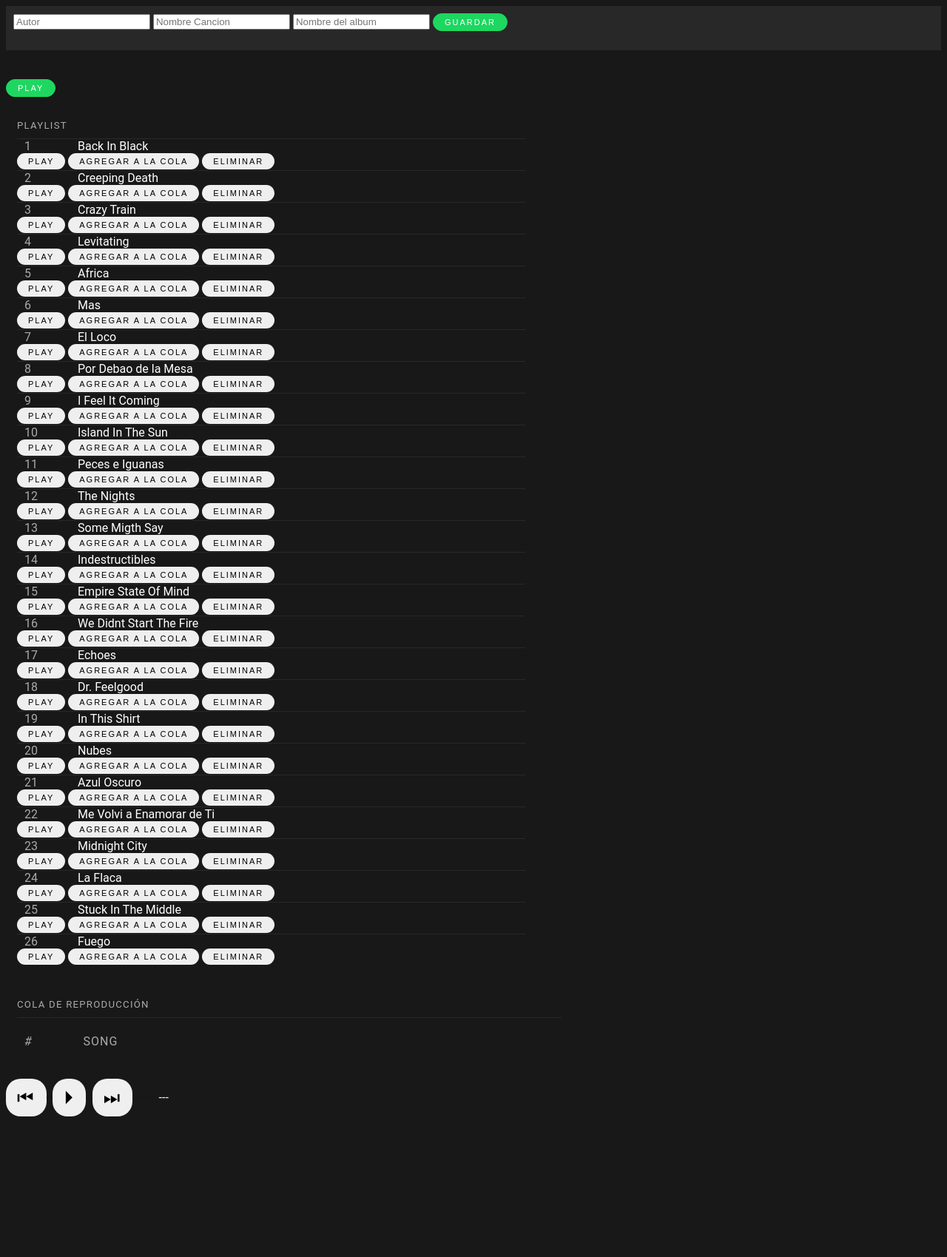
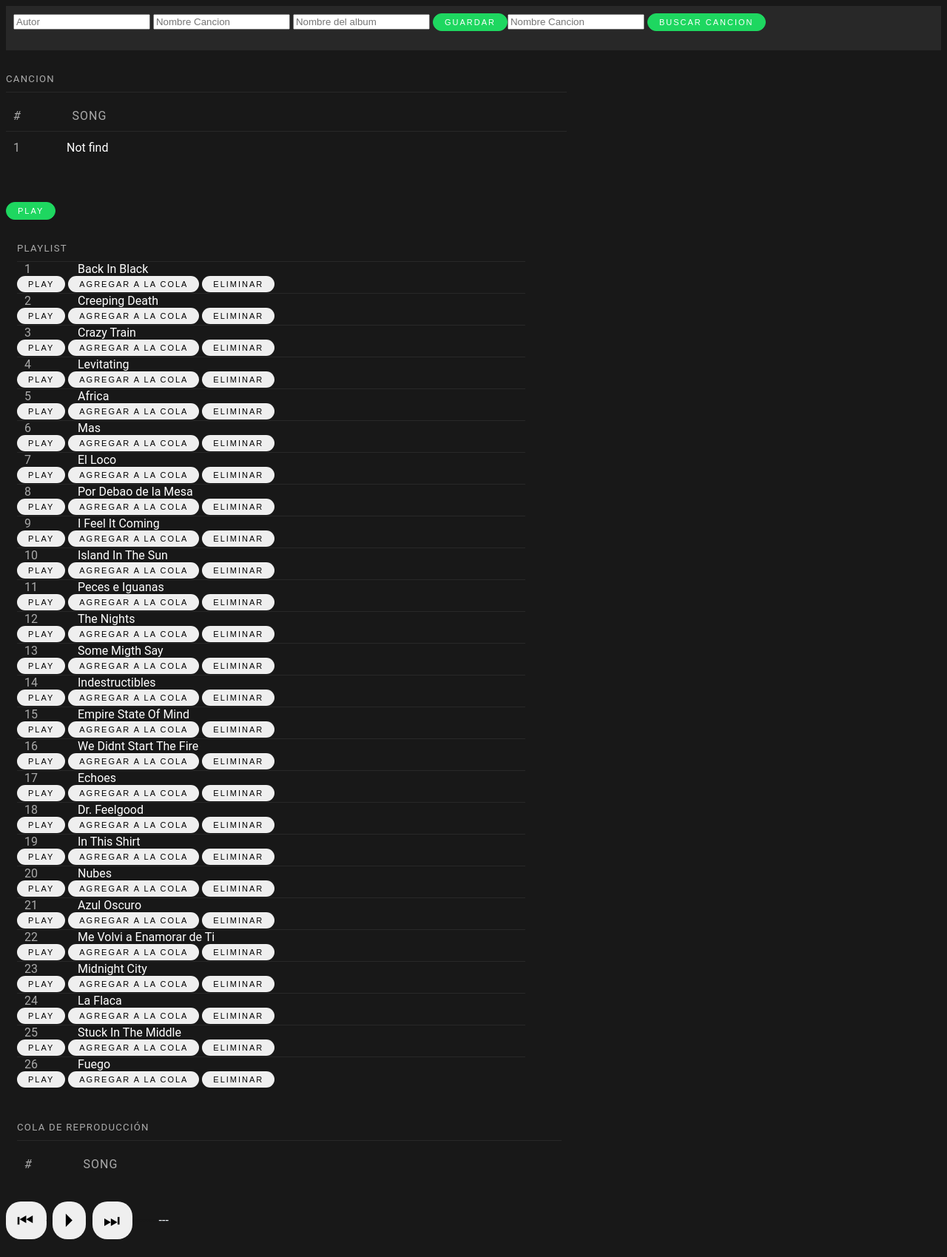
Before and after one commit to Javier-Mazariegos/spotify, a Flask app: page / in a window 1280 px wide. Shown: the whole page at 74% size. Before the commit the page ends 1509 px from the top, so only its background shows below. Run offline with Flask 2, Linux system fonts and the light colour scheme.

Commit message:
sha1 casi por completo

```diff
--- a/app.py
+++ b/app.py
@@ -3,7 +3,6 @@ from memory_profiler import profile
 from flask import Flask, request, redirect
 from jinja2 import Template, Environment, FileSystemLoader
 import csv
-import unittest
 import time
 from linkedlist import Cancion, LinkedList
 from queue import Queue
@@ -22,16 +21,16 @@ listaCanciones = []
 colaLista = []
 cancionActual = " "
 ultimaCancion = None
-buscador_canciones = []
-
-def iniciar_arreglo():
-    global buscador_canciones
-    for i in range(100):
-        buscador_canciones.append(-1)
-
+buscador_canciones = {}
+ENCONTRADA = False
+find = None
+def comprimir(n: str):
+    n = n.lower()
+    n = n.replace(" ", "")
+    return n
 @profile
 def añadirCancion(nombre,artista,album)-> None:
-    global listadoCanciones
+    global listadoCanciones, buscador_canciones
     datos = ["","",""]
     datos[0] = nombre
     datos[1] = artista
@@ -41,7 +40,21 @@ def añadirCancion(nombre,artista,album)-> None:
         writer.writerow('\n')
         writer.writerow(datos)
     #listaCanciones.append(Cancion(datos[0],datos[1],datos[2]))
-    listadoCanciones.insertar(Cancion(datos[0],datos[1],datos[2]))
+    can = Cancion(datos[0],datos[1],datos[2])
+    listadoCanciones.insertar(can)
+    nombrehash = comprimir(nombre)
+    parser = argparse.ArgumentParser(description="Process some strings or files")
+    parser.add_argument(
+        "--string",
+        dest="input_string",
+        default=nombrehash,
+        help="Hash the string",
+    )
+    args = parser.parse_args()
+    input_string = args.input_string
+    hash_input = bytes(input_string, "utf-8")
+    hash_var = (SHA1Hash(hash_input).final_hash())
+    buscador_canciones[hash_var] = can
     comprobadorListadoTrue(datos[0])
 
 def contadorListado(nombreCancion):
@@ -76,52 +89,6 @@ def contadorQueue(nombreCancion):
             else:
                 break
     return comprobacion
-
-def guardar_en_Array(cancion_hash: str, cancion: Cancion):
-    global buscador_canciones
-    posicion = ""
-    for x in cancion_hash:
-        if x.isnumeric():
-            posicion += x
-            if(len(posicion) == 2):
-                break
-    posicion = int(posicion)
-    if buscador_canciones[posicion] == -1:
-        buscador_canciones[posicion] = cancion
-    else:
-        verificador = isinstance(buscador_canciones[posicion], Cancion)
-        if verificador == True:
-
-            buscador_canciones[posicion] = {buscador_canciones[posicion].nombre: buscador_canciones[posicion]}
-            buscador_canciones[posicion][cancion.nombre] = cancion
-        else:
-            buscador_canciones[posicion][cancion.nombre] = cancion
-
-def buscar_en_Array(cancion_hash: str, cancion: str):
-    global buscador_canciones
-    posicion = ""
-    for x in cancion_hash:
-        if x.isnumeric():
-            posicion += x
-            if(len(posicion) == 2):
-                break
-    posicion = int(posicion)
-
-    if buscador_canciones[posicion] == -1:
-        return "La cancion no existe"
-    else:
-        verificador = isinstance(buscador_canciones[posicion], Cancion)
-        if verificador == True:
-            if buscador_canciones[posicion].nombre == cancion:
-                return buscador_canciones[posicion]
-            else:
-                return"La cancion no existe"
-        else:
-
-            if cancion in buscador_canciones[posicion].keys():
-                return buscador_canciones[posicion][cancion]
-            else:
-                return "La cancion no existe"
 
 
 
@@ -169,7 +136,7 @@ def eliminarCancion():
 
 @profile
 def cargarCanciones():
-    global listadoCanciones, listaCanciones
+    global listadoCanciones, listaCanciones, buscador_canciones
     with open('listado.csv') as File:
         reader = csv.reader(File, delimiter=',', quotechar=',',quoting=csv.QUOTE_MINIMAL)
         for row in reader:
@@ -177,8 +144,22 @@ def cargarCanciones():
             #if contador == 0:
             #    listadoCanciones.push(datos[0],datos[1],datos[2])
             #else:
-            listaCanciones.append(Cancion(datos[0],datos[1],datos[2]))
-            listadoCanciones.insertar(Cancion(datos[0],datos[1],datos[2]))
+            can = Cancion(datos[0],datos[1],datos[2])
+            listaCanciones.append(can)
+            listadoCanciones.insertar(can)
+            nombrehash = comprimir(can.nombre)
+            parser = argparse.ArgumentParser(description="Process some strings or files")
+            parser.add_argument(
+                "--string",
+                dest="input_string",
+                default=nombrehash,
+                help="Hash the string",
+            )
+            args = parser.parse_args()
+            input_string = args.input_string
+            hash_input = bytes(input_string, "utf-8")
+            hash_var = (SHA1Hash(hash_input).final_hash())
+            buscador_canciones[hash_var] = can
             comprobadorListadoTrue(datos[0])
 
 @profile
@@ -264,15 +245,15 @@ def deletelist(cancion_eliminar, cancion):
 @app.route('/', methods=["GET","POST"], endpoint='index')
 #@profile
 def index():
-    global cancionActual, listaCanciones, listadoCanciones, colaCanciones, ultimaCancion, colaLista
+    global cancionActual, listaCanciones, listadoCanciones, colaCanciones, ultimaCancion, colaLista, ENCONTRADA, find
     contador = 0
     css = url_for('static', filename='micss.css')
     template = env.get_template('spoti.html')
     print("entre al index")
     if(cancionActual != " "):
-        return template.render(colaLista = colaLista, listadoCanciones = listaCanciones, nombreCancion=cancionActual.nombre,style_sheet=css )
+        return template.render(colaLista = colaLista, listadoCanciones = listaCanciones, nombreCancion=cancionActual.nombre,style_sheet=css, r = ENCONTRADA, find = find)
     else:
-        return template.render(colaLista = colaLista, listadoCanciones = listaCanciones, nombreCancion="---",style_sheet=css )
+        return template.render(colaLista = colaLista, listadoCanciones = listaCanciones, nombreCancion="---",style_sheet=css, r=ENCONTRADA, find = find)
 
 
 
@@ -407,29 +388,47 @@ def añadir_cancion():
         actulizarListaCanciones()
         print("Time en 'actulizarListaCanciones': %s  seconds " %(time.time() - start_time))
     return redirect(url_for('index'), 301)
-#@app.route('/buscar_cancion', methods=["GET","POST"])
+def prueba():
+    nombre_cancion = "Back In Black"
+    nombre_cancion = comprimir(nombre_cancion)
+    parser = argparse.ArgumentParser(description="Process some strings or files")
+    parser.add_argument(
+        "--string",
+        dest="input_string",
+        default=nombre_cancion,
+        help="Hash the string",
+    )
+    args = parser.parse_args()
+    input_string = args.input_string
+    hash_input = bytes(input_string, "utf-8")
+    hash_var = (SHA1Hash(hash_input).final_hash())
+    print(hash_var)
+@app.route('/buscar_cancion', methods=["GET","POST"]) #<-- Ruta para buscar una cancion
 def buscar_cancion():
-    var = ["hola", "como", "hola "]
-    for n in range(len(var)):
-    # unittest.main()
+    global ENCONTRADA
+    if 'buscar_cancion' in request.form:
+        nombre_cancion = request.form['cancion']
+        nombre_cancion = comprimir(nombre_cancion)
+        print(nombre_cancion)
         parser = argparse.ArgumentParser(description="Process some strings or files")
         parser.add_argument(
             "--string",
             dest="input_string",
-            default=var[n],
+            default=nombre_cancion,
             help="Hash the string",
         )
-        #parser.add_argument("--file", dest="input_file", help="Hash contents of a file")
         args = parser.parse_args()
         input_string = args.input_string
-        # In any case hash input should be a bytestring
-        #if args.input_file:
-        #   with open(args.input_file, "rb") as f:
-            #      hash_input = f.read()
-        #else:
         hash_input = bytes(input_string, "utf-8")
-        print(SHA1Hash(hash_input).final_hash())
-    #return redirect(url_for('index'), 301)
+        hash_var = (SHA1Hash(hash_input).final_hash())
+        global buscador_canciones, find
+        if buscador_canciones.get(hash_var) is not None:
+            ENCONTRADA = True
+            find = buscador_canciones[hash_var]
+        else:
+            ENCONTRADA = False
+            find = None
+    return redirect(url_for('index'), 301)
 
 # <=========================================== Rutas para hacer pruebas en jmeter ================================================================>
 
@@ -517,7 +516,7 @@ def añadir_cancion_Test(test_cancion_nombre = None,test_cancion_autor = None,te
 
 
 if __name__ == '__main__':
-    buscar_cancion()
+    #buscar_cancion()
     start_time = time.time()
     cargarCanciones()
     print("Time en 'cargarCanciones': %s  seconds " %(time.time() - start_time))
--- a/templates/spoti.html
+++ b/templates/spoti.html
@@ -6,11 +6,100 @@
       <input type="text" placeholder="Nombre del album" name="album"/>
       <button type="submit" class="button-dark" name="añadir_cancion">Guardar</button>
     </form>
+    <br>
+    <form action="/buscar_cancion" method="POST">
+      <input type="text" placeholder="Nombre Cancion" name="cancion"/>
+      <button type="submit" class="button-dark" name="buscar_cancion">Buscar Cancion</button>
+    </form>
 
 
 
   </section>
     <div class="content__middle">
+      <!-- /////////////////////// BUSCAR CANCION -->
+      {%if r == true%}
+      <div class="overview__albums">
+
+        <div class="overview__albums__head">
+
+          <span class="section-title">Cancion</span>
+
+
+        </div>
+
+        <div class="album">
+
+          <div class="album__tracks">
+
+            <div class="tracks">
+
+              <div class="tracks__heading">
+
+                <div class="tracks__heading__number">#</div>
+
+                <div class="tracks__heading__title">Song</div>
+              </div>
+              <div class="track">
+                <div class="track__number">1</div>
+                <div class="track__title">{{find.nombre}}</div>
+                <div class="track__explicit">
+                  <form id="myFormFind" action="" method="POST">
+                    <button class="botonplay" id="play {{find.nombre}}" name ="play_nueva" value="{{find.nombre}}" onclick ="document.getElementById('myFormFind').action = '/play_nueva'; document.getElementById('myFormFind').submit();">PLAY</button>
+                    <input type="hidden" name="play_nueva" value="{{find.nombre}}">
+                    <button id="cola {{find.nombre}}" name="agregar" value="{{find.nombre}}" onclick ="document.getElementById('myFormFind').action = '/agregar'; document.getElementById('myFormFind').submit(); ">AGREGAR A LA COLA</button>
+                    <input type="hidden" name="agregar" value="{{find.nombre}}">
+                    <button class="botoneliminar" id="eliminar {{find.nombre}}" name ="delete_list" value="{{find.nombre}}" onclick ="document.getElementById('myFormFind').action = '/delete_list';document.getElementById('myFormFind').submit();">ELIMINAR</button>
+                    <input type="hidden" name="delete_list" value="{{find.nombre}}">
+                  </form>
+
+                </div>
+              </div>
+
+
+            </div>
+
+          </div>
+
+        </div>
+
+      </div>
+      {% else %}
+      <div class="overview__albums">
+
+        <div class="overview__albums__head">
+
+          <span class="section-title">Cancion</span>
+
+
+        </div>
+
+        <div class="album">
+
+          <div class="album__tracks">
+
+            <div class="tracks">
+
+              <div class="tracks__heading">
+
+                <div class="tracks__heading__number">#</div>
+
+                <div class="tracks__heading__title">Song</div>
+              </div>
+              <div class="track">
+                <div class="track__number">1</div>
+                <div class="track__title">Not find</div>
+              </div>
+
+
+            </div>
+
+          </div>
+
+        </div>
+
+      </div>
+      {%endif%}
+      <!-- /////////////////////// BUSCAR CANCION -->
         <div class="artist__info__actions">
                 <br>
                 <br>
```
